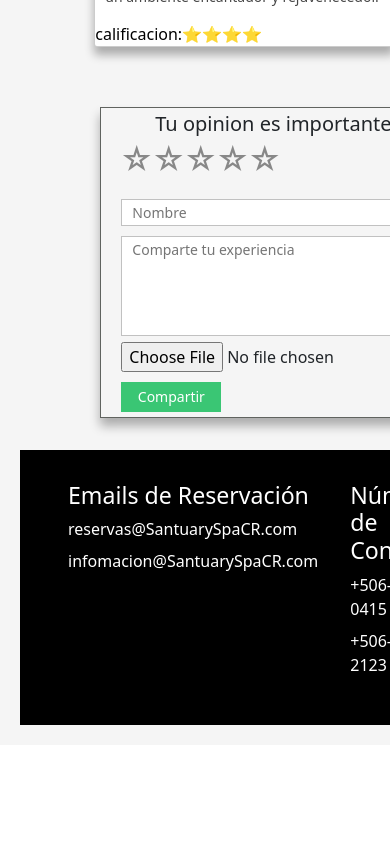
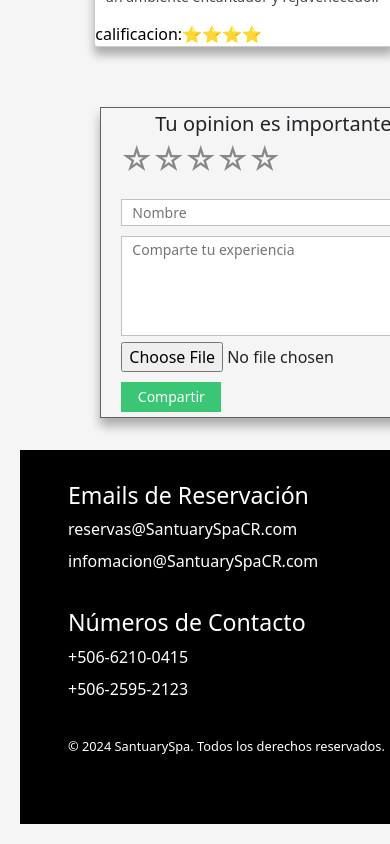
Before and after one commit to noeliacastr/frond-web, a React (Vite) app in the folder web-frond/: page /experiencias in a window 390 px wide. Shown: the part 2557-3401 px from the top of the page. Before the commit the page ends 3302 px from the top, so only its background shows below. Built offline with nearby package versions, Linux system fonts and the light colour scheme; a web font is replaced by a local one.

Commit message:
pie responsive

```diff
--- a/web-frond/src/App.css
+++ b/web-frond/src/App.css
@@ -438,6 +438,7 @@ nav div.show {
 .footer-content{
   display: flex;
   justify-content: space-between;
+  flex-wrap: wrap;
   align-items: flex-start;
 }
 
@@ -468,3 +469,10 @@ nav div.show {
 .footer-section p {
   font-size: 0.8rem;
 }
+
+@media (max-width: 768px) {
+  .footer-section {
+    flex-basis: 100%;
+    margin-right: 0;
+    margin-bottom: 20px;
+  }}
```
